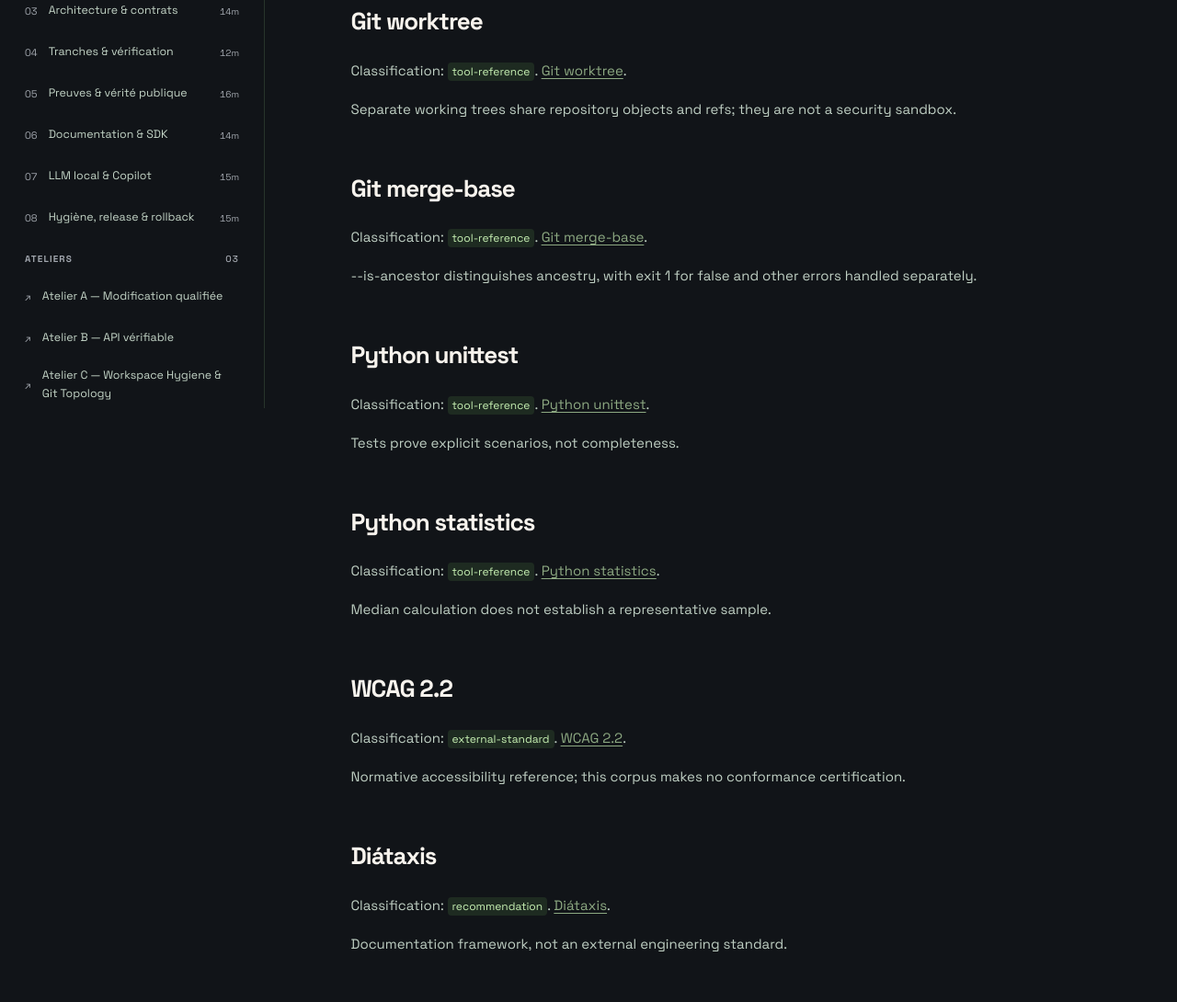
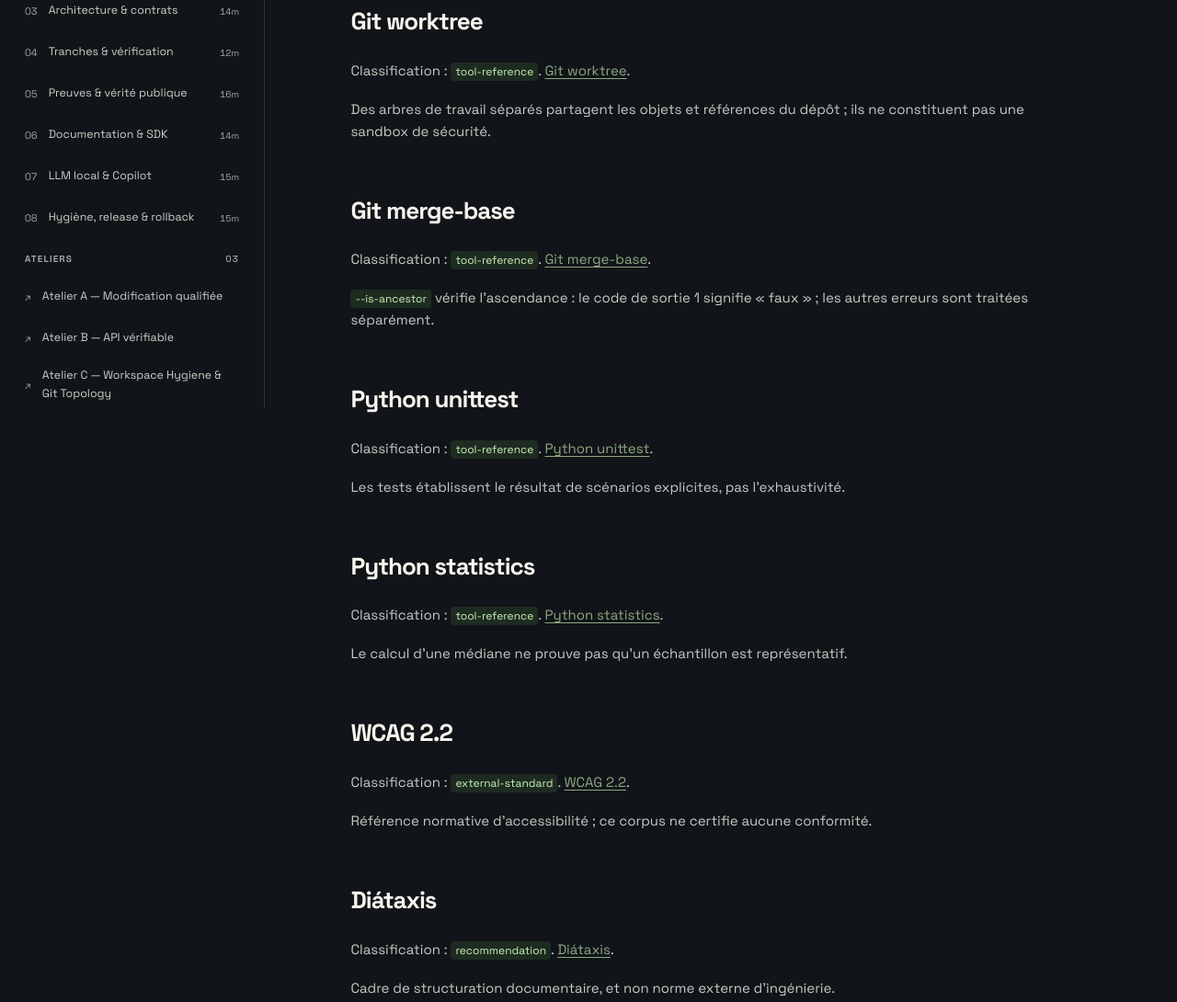
Before and after one commit to tension-atoi/engineering-corpus, a plain HTML site: page dist/fr/references.html in a window 1280 px wide. Shown: the part 356-1446 px from the top of the page at 92% size. Drawn offline with Linux system fonts and the light colour scheme.

Commit message:
CORPUS-01D: resolve pre-merge editorial review findings

```diff
--- a/dist/fr/references.html
+++ b/dist/fr/references.html
@@ -18,23 +18,23 @@
     <article class="prose"><h1 id="section-1">Références et portée</h1>
 <p>Sources primaires consultées le 2026-10-08. Les liens externes sont explicites et ne chargent aucune ressource automatiquement.</p>
 <h2 id="git-worktree">Git worktree</h2>
-<p>Classification: <code>tool-reference</code>. <a href="https://git-scm.com/docs/git-worktree">Git worktree</a>.</p>
-<p>Separate working trees share repository objects and refs; they are not a security sandbox.</p>
+<p>Classification : <code>tool-reference</code>. <a href="https://git-scm.com/docs/git-worktree">Git worktree</a>.</p>
+<p>Des arbres de travail séparés partagent les objets et références du dépôt ; ils ne constituent pas une sandbox de sécurité.</p>
 <h2 id="git-merge-base">Git merge-base</h2>
-<p>Classification: <code>tool-reference</code>. <a href="https://git-scm.com/docs/git-merge-base">Git merge-base</a>.</p>
-<p>--is-ancestor distinguishes ancestry, with exit 1 for false and other errors handled separately.</p>
+<p>Classification : <code>tool-reference</code>. <a href="https://git-scm.com/docs/git-merge-base">Git merge-base</a>.</p>
+<p><code>--is-ancestor</code> vérifie l’ascendance : le code de sortie 1 signifie « faux » ; les autres erreurs sont traitées séparément.</p>
 <h2 id="python-unittest">Python unittest</h2>
-<p>Classification: <code>tool-reference</code>. <a href="https://docs.python.org/3/library/unittest.html">Python unittest</a>.</p>
-<p>Tests prove explicit scenarios, not completeness.</p>
+<p>Classification : <code>tool-reference</code>. <a href="https://docs.python.org/3/library/unittest.html">Python unittest</a>.</p>
+<p>Les tests établissent le résultat de scénarios explicites, pas l’exhaustivité.</p>
 <h2 id="python-statistics">Python statistics</h2>
-<p>Classification: <code>tool-reference</code>. <a href="https://docs.python.org/3/library/statistics.html#statistics.median">Python statistics</a>.</p>
-<p>Median calculation does not establish a representative sample.</p>
+<p>Classification : <code>tool-reference</code>. <a href="https://docs.python.org/3/library/statistics.html#statistics.median">Python statistics</a>.</p>
+<p>Le calcul d’une médiane ne prouve pas qu’un échantillon est représentatif.</p>
 <h2 id="wcag22">WCAG 2.2</h2>
-<p>Classification: <code>external-standard</code>. <a href="https://www.w3.org/TR/WCAG22/">WCAG 2.2</a>.</p>
-<p>Normative accessibility reference; this corpus makes no conformance certification.</p>
+<p>Classification : <code>external-standard</code>. <a href="https://www.w3.org/TR/WCAG22/">WCAG 2.2</a>.</p>
+<p>Référence normative d’accessibilité ; ce corpus ne certifie aucune conformité.</p>
 <h2 id="diataxis">Diátaxis</h2>
-<p>Classification: <code>recommendation</code>. <a href="https://diataxis.fr/">Diátaxis</a>.</p>
-<p>Documentation framework, not an external engineering standard.</p>
+<p>Classification : <code>recommendation</code>. <a href="https://diataxis.fr/">Diátaxis</a>.</p>
+<p>Cadre de structuration documentaire, et non norme externe d’ingénierie.</p>
 </article>
     <div class="lesson-foot"><span>Version d’étude · non ratifiée</span></div>
     <footer><span>© 2026 gnu.in.labs · MIT</span><span>Aucune autorité accordée aux agents.</span><a href="/fr/governance.html">Règles de contribution →</a></footer>
```
Also changed, not shown: 6 other files.
